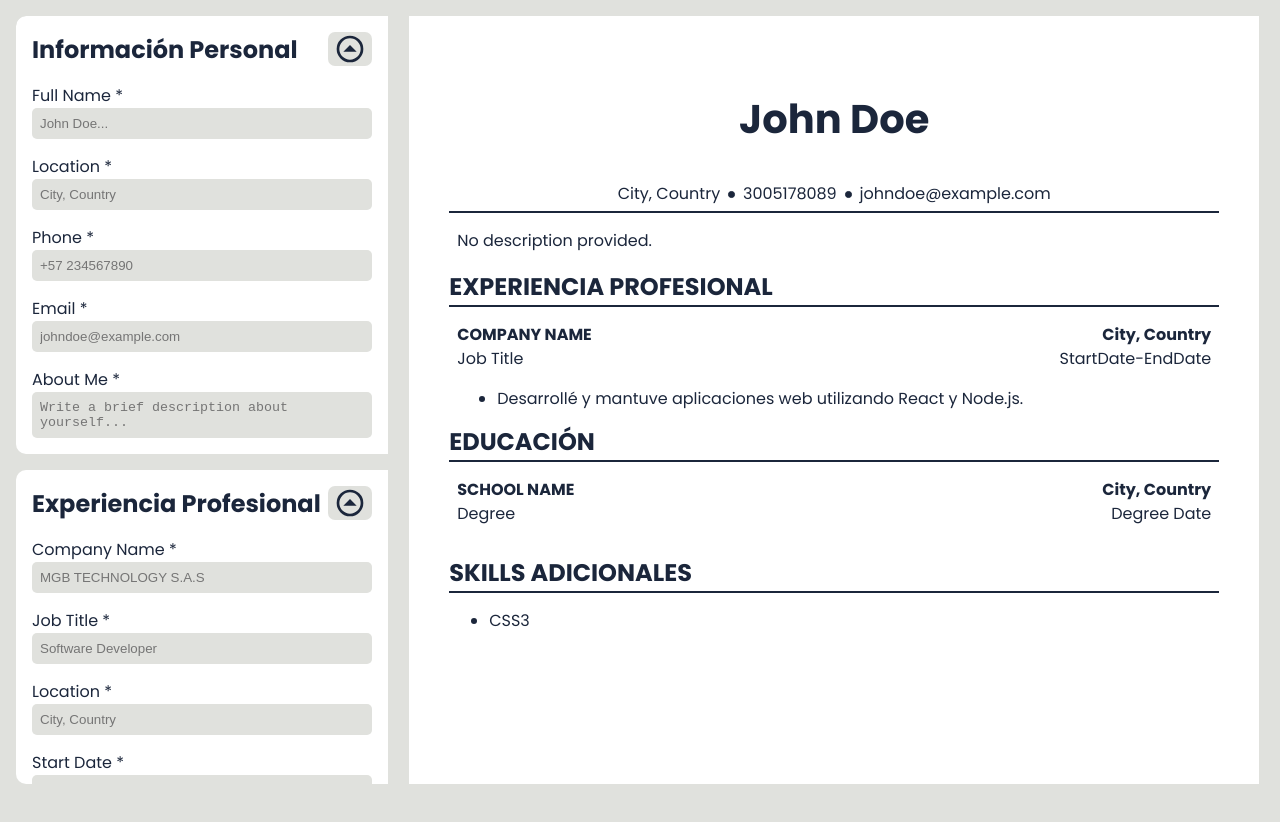
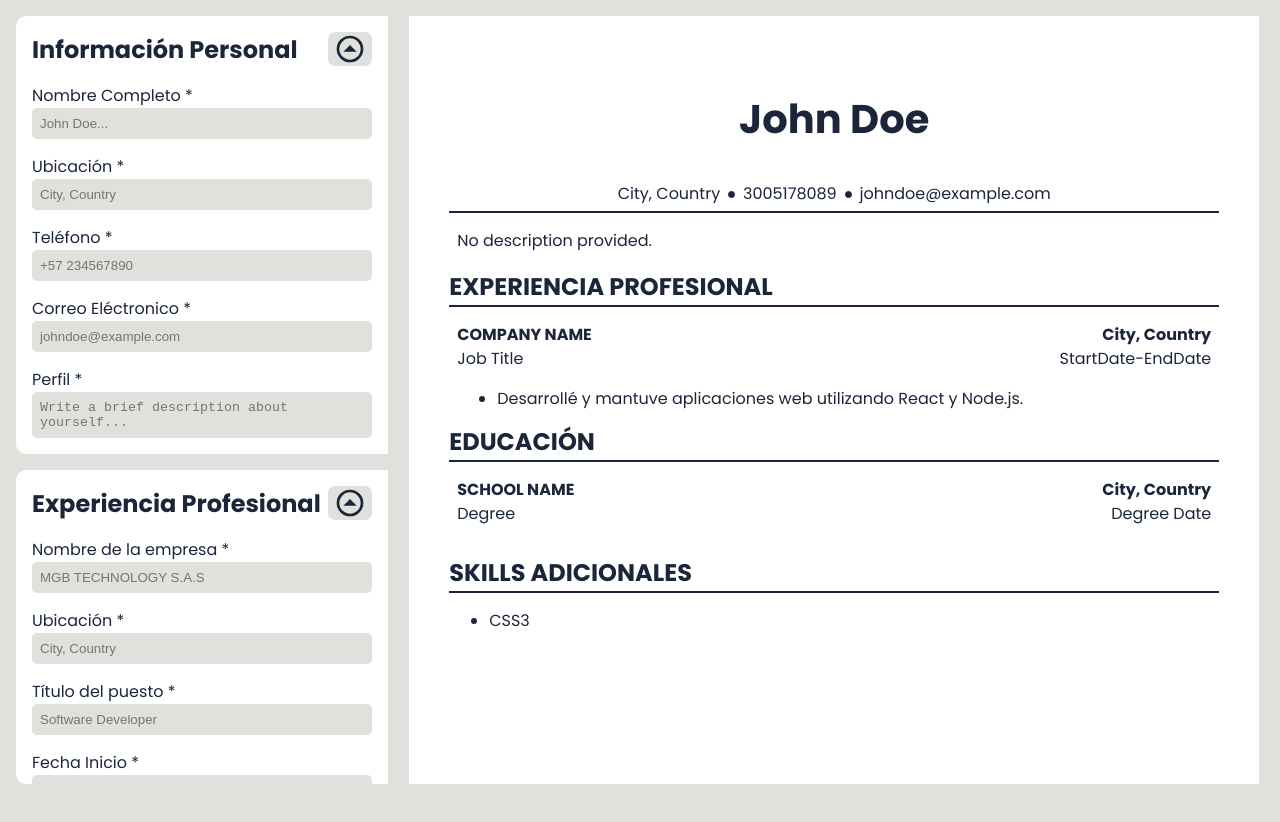
Before and after one commit to VilCoder/cv-application, a React (Vite) app: page / in a window 1280 px wide. Both pictures are taken after a click on the button 350 px from the left and 503 px from the top of the page. Shown: the top 822 px of the page. Built offline with nearby package versions, Linux system fonts and the light colour scheme.

Commit message:
style: add label descriptions

```diff
--- a/src/components/EducationForm.jsx
+++ b/src/components/EducationForm.jsx
@@ -32,7 +32,7 @@ export function EducationForm({ educationData, onAdd, onRemove }) {
   return (
     <Form title="Educación" onSubmit={handleSubmit}>
       <TextInput
-        label="School Name"
+        label="Nombre de la Escuela"
         name="school"
         value={education.school}
         autoComplete="organization"
@@ -41,16 +41,7 @@ export function EducationForm({ educationData, onAdd, onRemove }) {
       />
 
       <TextInput
-        label="Degree"
-        name="degree"
-        value={education.degree}
-        placeholder="Desarrollo de Software y de Aplicaciones Web"
-        onChange={handleChange}
-        maxLength={60}
-      />
-
-      <TextInput
-        label="Location"
+        label="Ubicación"
         name="address__school"
         value={education.address__school}
         placeholder="City, Country"
@@ -60,7 +51,16 @@ export function EducationForm({ educationData, onAdd, onRemove }) {
       />
 
       <TextInput
-        label="Degree Date"
+        label="Grado"
+        name="degree"
+        value={education.degree}
+        placeholder="Desarrollo de Software y de Aplicaciones Web"
+        onChange={handleChange}
+        maxLength={60}
+      />
+
+      <TextInput
+        label="Fecha de grado"
         name="degreeDate"
         value={education.degreeDate}
         onChange={handleChange}
--- a/src/components/ExperienceForm.jsx
+++ b/src/components/ExperienceForm.jsx
@@ -34,7 +34,7 @@ export function ExperienceForm({ experienceData, onAdd, onRemove }) {
   return (
     <Form title="Experiencia Profesional" onSubmit={handleSubmit}>
       <TextInput
-        label="Company Name"
+        label="Nombre de la empresa"
         name="company"
         value={experience.company}
         placeholder="MGB TECHNOLOGY S.A.S"
@@ -44,7 +44,17 @@ export function ExperienceForm({ experienceData, onAdd, onRemove }) {
       />
 
       <TextInput
-        label="Job Title"
+        label="Ubicación"
+        name="address__company"
+        value={experience.address__company}
+        placeholder="City, Country"
+        onChange={handleChange}
+        autoComplete="street-address"
+        maxLength={60}
+      />
+
+      <TextInput
+        label="Título del puesto"
         name="job"
         value={experience.job}
         placeholder="Software Developer"
@@ -54,17 +64,7 @@ export function ExperienceForm({ experienceData, onAdd, onRemove }) {
       />
 
       <TextInput
-        label="Location"
-        name="address__company"
-        value={experience.address__company}
-        placeholder="City, Country"
-        onChange={handleChange}
-        autoComplete="street-address"
-        maxLength={60}
-      />
-
-      <TextInput
-        label="Start Date"
+        label="Fecha Inicio"
         name="startDate"
         value={experience.startDate}
         onChange={handleChange}
@@ -72,7 +72,7 @@ export function ExperienceForm({ experienceData, onAdd, onRemove }) {
       />
 
       <TextInput
-        label="End Date"
+        label="Fecha Fin"
         name="endDate"
         value={experience.endDate}
         onChange={handleChange}
@@ -80,7 +80,7 @@ export function ExperienceForm({ experienceData, onAdd, onRemove }) {
       />
 
       <Textarea
-        label="Description"
+        label="Responsabilidades"
         name="description"
         value={experience.description}
         placeholder="Describe your professional experience..."
--- a/src/components/Form.jsx
+++ b/src/components/Form.jsx
@@ -50,7 +50,7 @@ export function Textarea({ label, name, value, placeholder, onChange }) {
 export function Button() {
   return (
     <button type="submit" className="form__button form__button--save">
-      Save
+      Guardar
     </button>
   );
 }
--- a/src/components/PersonForm.jsx
+++ b/src/components/PersonForm.jsx
@@ -4,7 +4,7 @@ export function PersonForm({ handleChange }) {
   return (
     <Form title="Información Personal" initialState={true}>
       <TextInput
-        label="Full Name"
+        label="Nombre Completo"
         name="fullname"
         placeholder="John Doe..."
         onChange={handleChange}
@@ -12,7 +12,7 @@ export function PersonForm({ handleChange }) {
       />
 
       <TextInput
-        label="Location"
+        label="Ubicación"
         name="address"
         placeholder="City, Country"
         onChange={handleChange}
@@ -20,7 +20,7 @@ export function PersonForm({ handleChange }) {
       />
 
       <TextInput
-        label="Phone"
+        label="Teléfono"
         name="phone"
         placeholder="+57 234567890"
         onChange={handleChange}
@@ -30,7 +30,7 @@ export function PersonForm({ handleChange }) {
       />
 
       <TextInput
-        label="Email"
+        label="Correo Eléctronico"
         name="email"
         placeholder="johndoe@example.com"
         onChange={handleChange}
@@ -39,7 +39,7 @@ export function PersonForm({ handleChange }) {
       />
 
       <Textarea
-        label="About Me"
+        label="Perfil"
         name="aboutMe"
         autoComplete="off"
         rows={3}
--- a/src/logic/storage.js
+++ b/src/logic/storage.js
@@ -1,5 +1,4 @@
 export function saveCvData(person, experience, education, skills) {
-  console.log("Ejecutando saveDataCv")
   const cvData = {
     person,
     experience,
--- a/src/styles/App.css
+++ b/src/styles/App.css
@@ -179,7 +179,7 @@ svg {
 
 .form__button--save {
   inline-size: 100%;
-  font-size: 1.1rem;
+  font-size: 1rem;
   margin-block-start: 1rem;
   padding-block: 0.5rem;
   background-color: var(--button-color);
@@ -269,13 +269,13 @@ svg {
 }
 
 .aside__button {
+  font-size: 1rem;
   padding: 0.5rem;
   background-color: var(--button-color);
   border: none;
   border-radius: 7px;
   color: var(--primary-color);
   cursor: pointer;
-  /* font-size: 0.7rem; */
 }
 
 /* =============== MAIN =============== */
```
